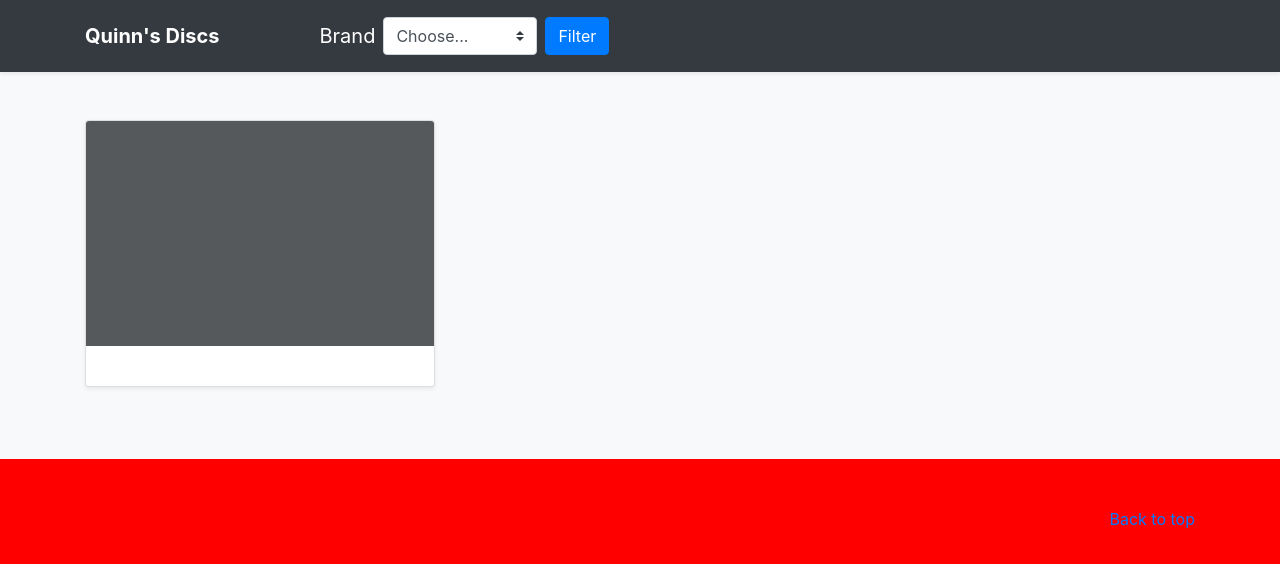
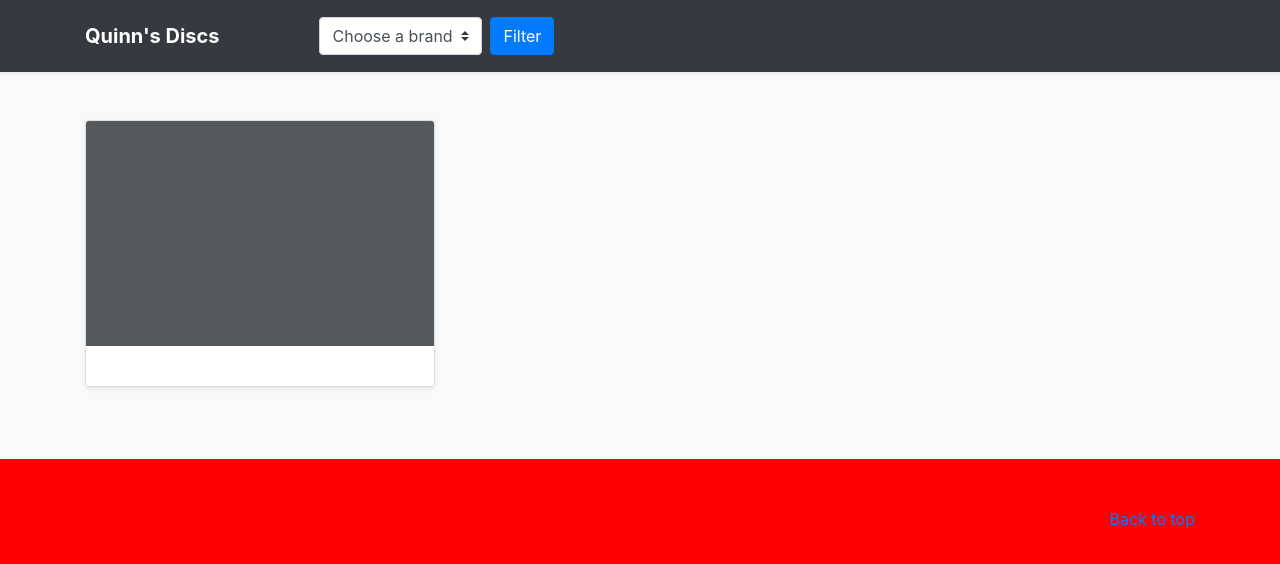
Before and after one commit to yuequinnlin/yuequinnlin.github.io, a plain HTML site: page index.html in a window 1280 px wide. Drawn offline with nearby package versions, Linux system fonts and the light colour scheme.

Commit message:
Dropdown placeholder

```diff
--- a/index.html
+++ b/index.html
@@ -18,9 +18,8 @@
       <div class="navbar-brand d-flex align-items-center">
         <strong>Quinn's Discs</strong>
         <form class="form-inline" style="padding-left: 100px;">
-           <label class="my-1 mr-2" for="inlineFormCustomSelectPref">Brand</label>
            <select class="custom-select my-1 mr-sm-2" id="inlineFormCustomSelectPref">
-             <option selected>Choose...</option>
+             <option selected>Choose a brand</option>
              <option value="1">Innova</option>
              <option value="2">Kastaplast</option>
              <option value="3">Latitude 64</option>
```
